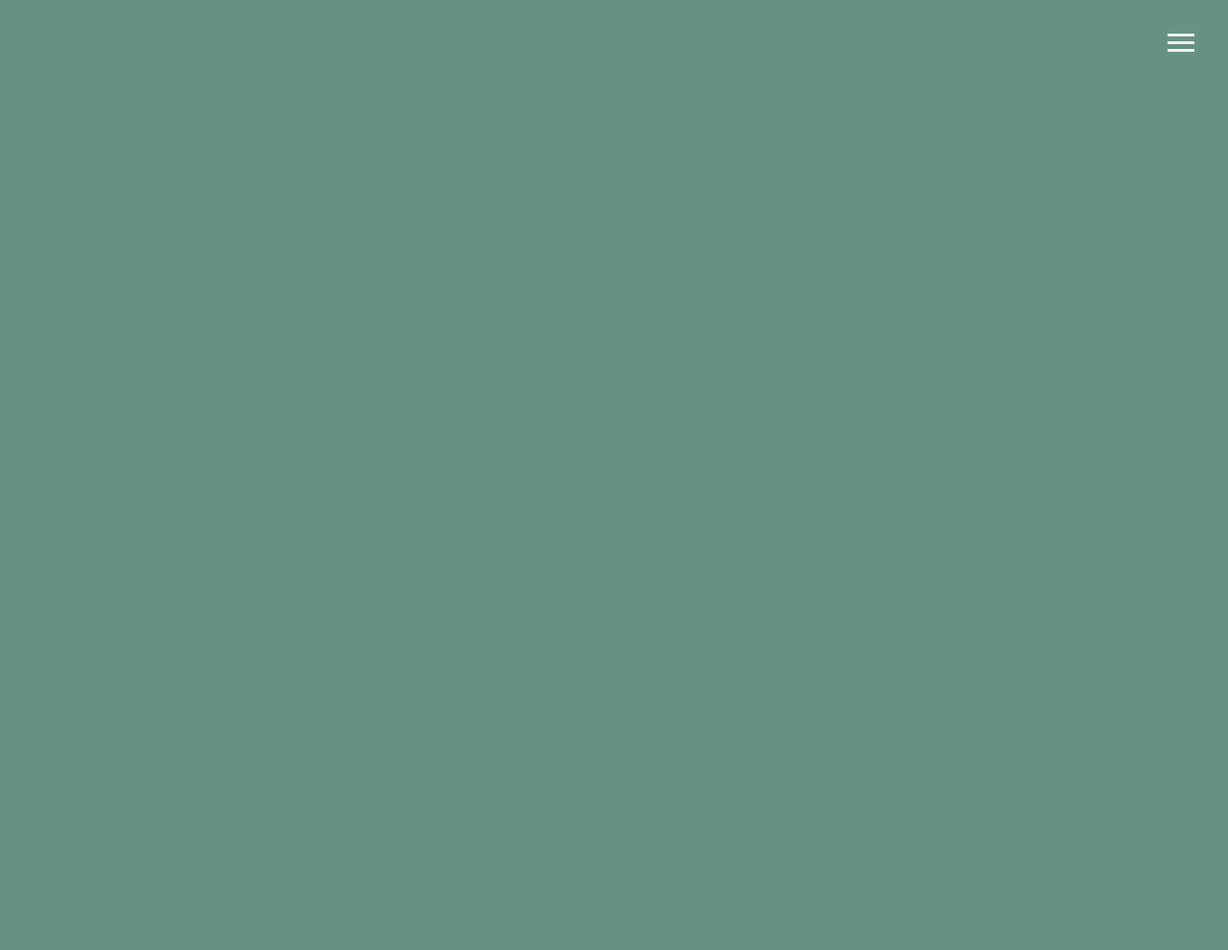
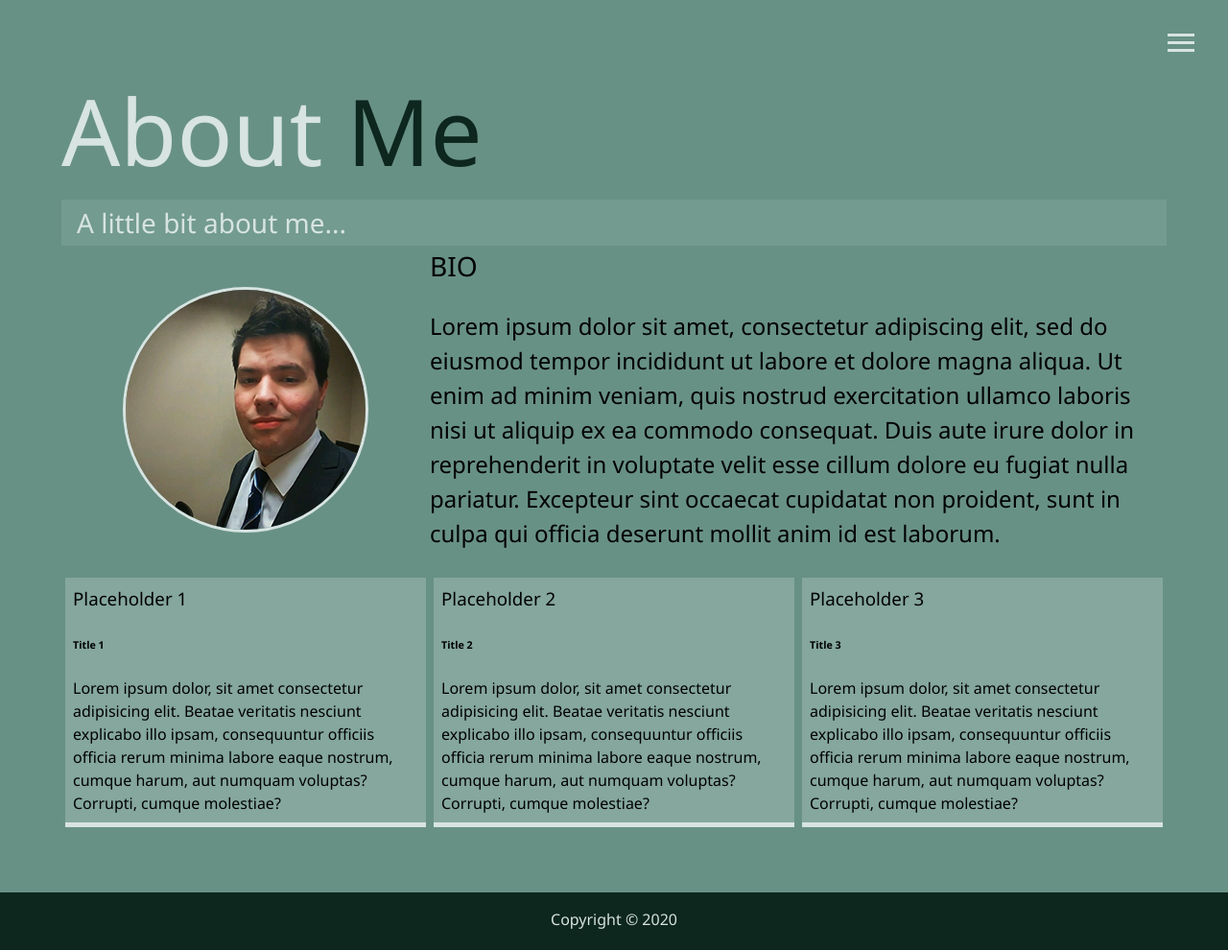
Before and after one commit to derekolson09/portfolio, a website: page dist/about.html in a window 1280 px wide. Shown: the whole page at 96% size. Before the commit the page ends 800 px from the top, so only its background shows below. Drawn offline with Linux system fonts and the light colour scheme.

Commit message:
update(day2_commits)

```diff
--- a/scss/_colors.scss
+++ b/scss/_colors.scss
@@ -1,6 +1,6 @@
 //Color Definitions
 $primary-color: rgb(104, 145, 133);
-$secondary-color: #E9F1EF;
+$secondary-color: rgb(215, 228, 225);
 $tertiary-color: #255043;
 $quartenary-color: #0D261E;
 $accent-color: #1BB687;
--- a/scss/_header.scss
+++ b/scss/_header.scss
@@ -119,11 +119,11 @@
             border: solid 3px $secondary-color
         }
 
-        .portrait-sm {
-            width: 100px;
-            height: 100px;
+        .portrait_sm {
+            width: 150px;
+            height: 150px;
             background-size: contain;
-            background: url('../image/professional_portrait_sm.png') no-repeat;
+            background: url('../img/professional_portrait_sm.png') no-repeat;
             border-radius: 50%;
             border: solid 3px $secondary-color;
             visibility: hidden;
--- a/scss/_mobile.scss
+++ b/scss/_mobile.scss
@@ -5,7 +5,13 @@
 
 // Desktops & Laptops
 @include mediaLg {
+    main {
+        padding-top: 1rem !important;
+    }
 
+    .bio {
+        padding-left: 2rem;
+    }
 }
 
 // Tablets & Small Laptops
@@ -13,6 +19,7 @@
     main {
         align-items: center;
         text-align: center;
+        padding-top: 1rem !important;
     }
 
     .lg-heading {
@@ -44,11 +51,14 @@
     }
     .portrait {
         visibility: hidden;
+        width: 0 !important;
+        height: 0 !important;
     }
 
     .portrait_sm {
-        visibility: visible;
+        visibility: visible !important;
     }
+
 }
 
 // Smartphones
@@ -56,4 +66,26 @@
     main#Home h1 {
         margin-top: 10vh;
     }
+
+    main#about {
+        padding-top: 3rem !important;
+    }
+
+    .about-info {
+        margin-top: 1rem;
+
+        grid-template-areas:
+        'bioimage'
+        'bio'
+        'job1'
+        'job2'
+        'job3';
+
+        grid-template-columns: 1fr;
+    }
+
+    .bio {
+        margin-top: 1rem;
+    }
+
 }
--- a/scss/main.scss
+++ b/scss/main.scss
@@ -1,7 +1,6 @@
 //Imports
 @import 'header';
 @import 'media';
-@import 'mobile';
 
 // Boiler plate
 
@@ -50,7 +49,7 @@ a {
 // Main Container
 main {
     padding: 4rem;
-    height: 100%;
+    min-height: calc(100vh - 60px);
 
     .icons {
         margin-top: 1rem;
@@ -75,6 +74,59 @@ main {
     }
 }
 
+.about-info {
+    display: grid;
+    grid-template-areas:
+    'bioimage bio bio'
+    'job1 job2 job3';
+    grid-template-columns: repeat(3, 1fr);
+
+    .bio-image {
+        grid-area: bioimage;
+        margin: auto;
+        border-radius: 50%;
+        border: solid 3px $secondary-color
+    }
+
+    .bio {
+        grid-area: bio;
+        font-size: 1.5rem;
+    }
+
+    .job-1 {
+        grid-area: job1;
+        }
+    .job-2 {
+        grid-area: job2
+    }
+    .job-3 {
+        grid-area: job3
+    }
+
+    .job {
+        background: lighten($primary-color, 10);
+        padding: 0.5rem;
+        border-bottom: $secondary-color 5px solid;
+        margin: 0.25rem;
+    }
+}
+
+.project-list {
+    display: grid;
+    grid-template-areas:
+    'project-1 project-2 project-3'
+    'project-4 project-5 project-6';
+
+    grid-template-columns: repeat(3, 1fr);
+}
+
+#main-footer {
+    text-align: center;
+    padding: 1rem;
+    color: $secondary-color;
+    background: $quartenary-color;
+    height: 60px;
+}
 
 // Color classes
 .primary-color {
@@ -96,3 +148,5 @@ main {
 .accent-color {
     color: $accent-color;
 }
+
+@import 'mobile';
```
Also changed, not shown: dist/about.html, dist/contact.html, dist/css/main.css, dist/index.html, dist/js/main.js, dist/js/reroute.js, dist/work.html.
